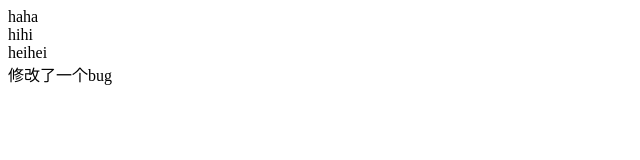
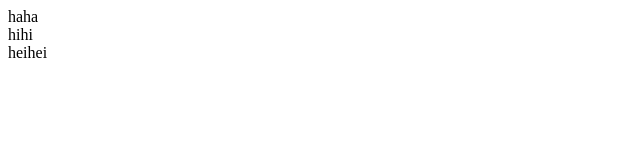
Before and after one commit to littleCodeNoob/lucy, a plain HTML site: page index.html in a window 1280 px wide. Shown: the whole page, without its empty margins (0-640 px from the left). Drawn offline with Linux system fonts and the light colour scheme.

Commit message:
Revert "Merge pull request #2 from littleCodeNoob/fata"
This reverts commit 5bea229a1b9a831cad7979a97022324bdc2ed91e, reversing
changes made to 4af5b284ad523321fc8aacb9b6aa8152dc844aff.

```diff
--- a/index.html
+++ b/index.html
@@ -9,6 +9,5 @@
 	<div>haha</div>
 	<div>hihi</div>
 	<div>heihei</div>
-	<div>修改了一个bug</div>
 </body>
 </html>
```
